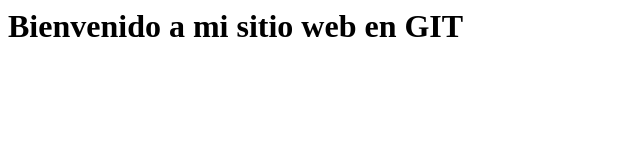
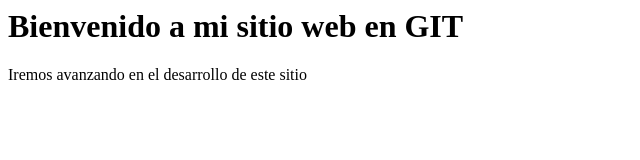
Before and after one commit to wil94/GitInicia, a plain HTML site: page index.html in a window 1280 px wide. Shown: the whole page, without its empty margins (0-640 px from the left). Drawn offline with Linux system fonts and the light colour scheme.

Commit message:
Primer avance de este sitio

```diff
--- a/index.html
+++ b/index.html
@@ -3,7 +3,9 @@
 		<title>Wil Site</title>
 	</head>
 <body>
+
 	<h1>Bienvenido a mi sitio web en GIT</h1>
+	<p>Iremos avanzando en el desarrollo de este sitio</p>
 </body>
 
 </html>
```
